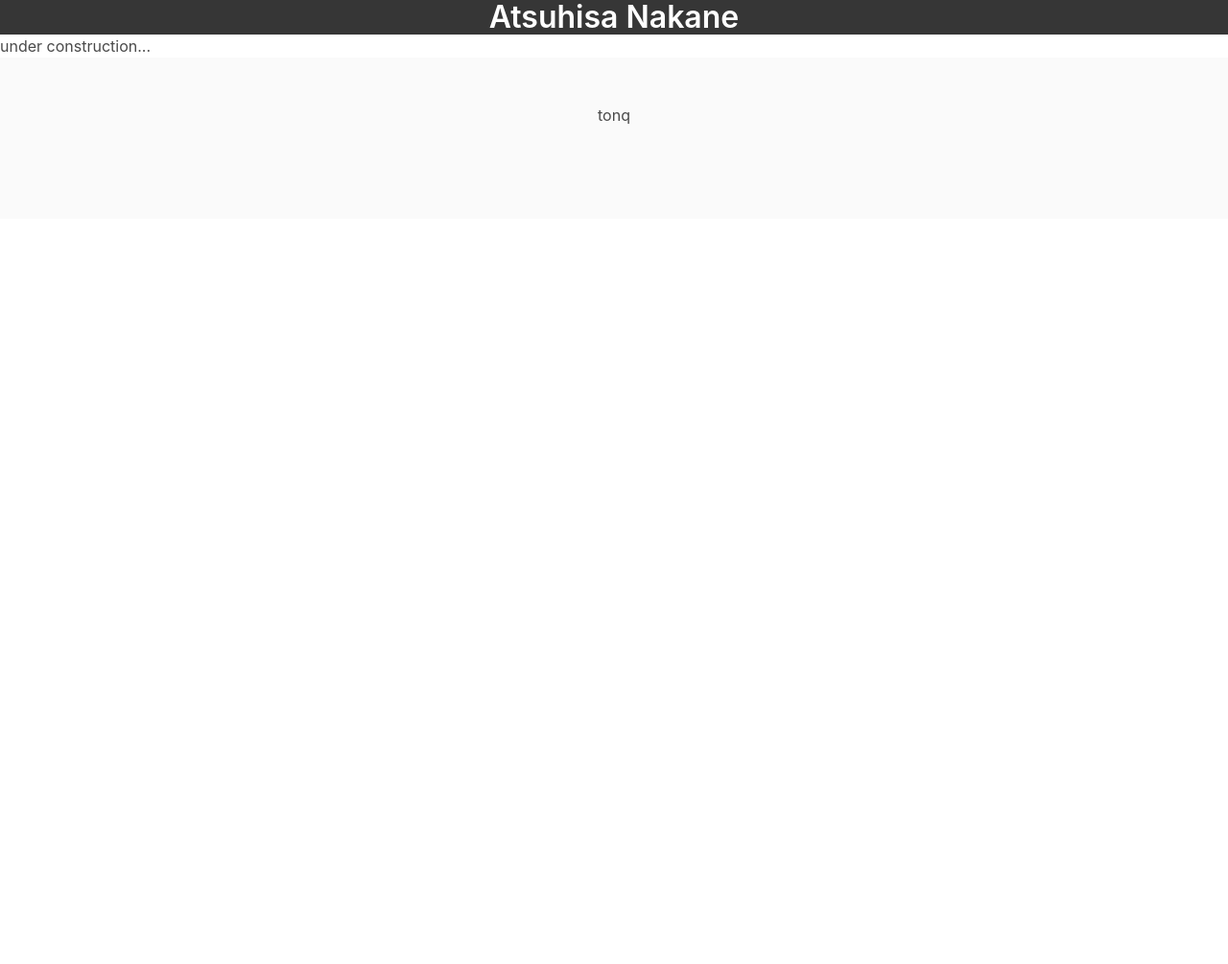
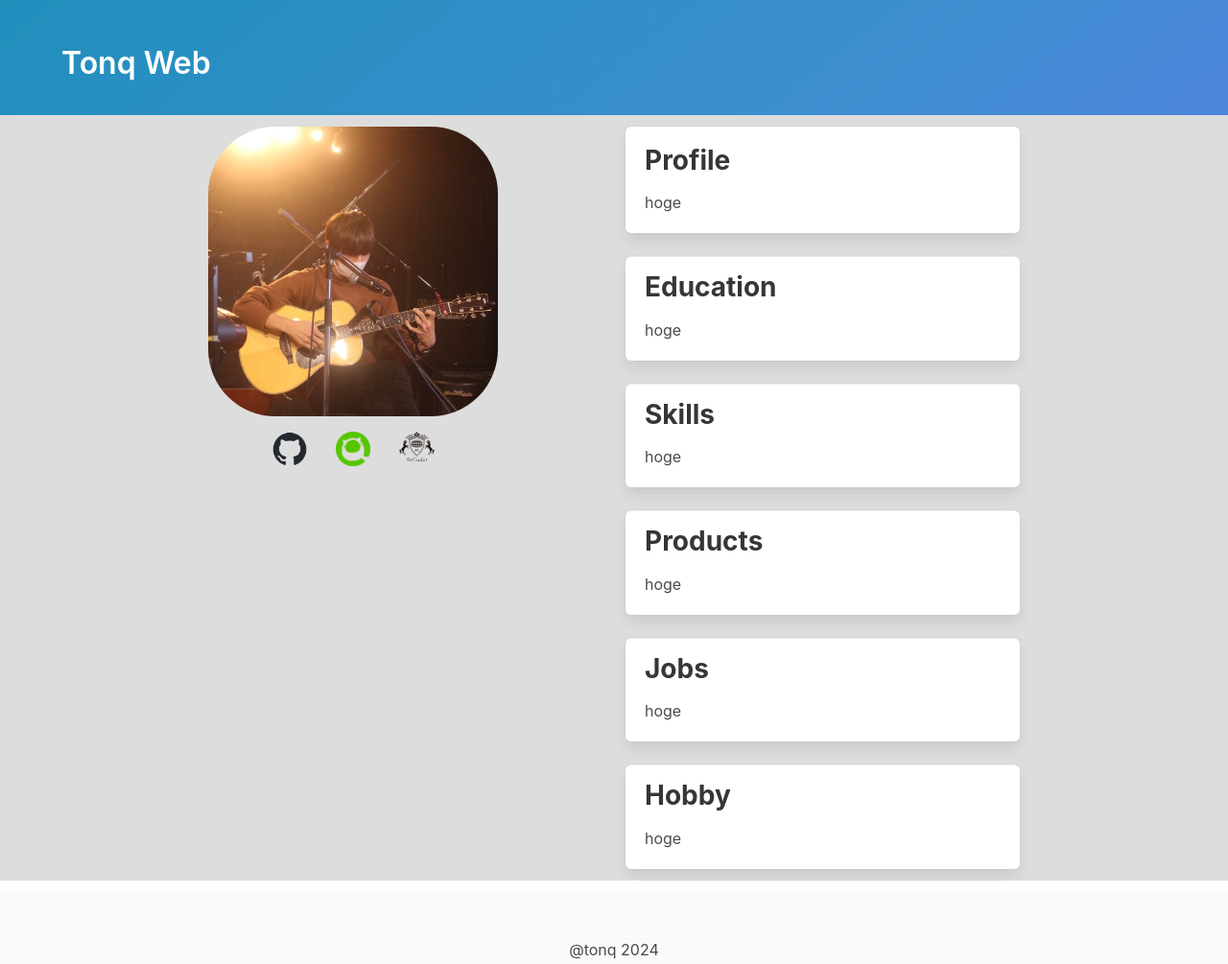
Before and after one commit to Tonkyu/Tonkyu.github.io, a plain HTML site: page index.html in a window 1280 px wide. Shown: the whole page at 96% size. Before the commit the page ends 800 px from the top, so only its background shows below. Drawn offline with nearby package versions, Linux system fonts and the light colour scheme.

Commit message:
work in progress

```diff
--- a/index.html
+++ b/index.html
@@ -3,24 +3,129 @@
 <head>
     <meta charset="utf-8">
     <title>Atsuhisa Nakane</title>
+    <meta name="viewport" content="width=device-width, initial-scale=1">
     <link rel="stylesheet" href="https://cdn.jsdelivr.net/npm/bulma@0.8.0/css/bulma.min.css">
+    <script src="https://use.fontawswome.com/releases/v5.3.1/js/all.js" defer></script>
+    <style>
+        main {
+            background-color: #dddddd;
+        }
+
+        .tonq-icon {
+            border-radius: 70px;
+        }
+
+        .sns-container {
+            display: flex;
+            gap: 30px;
+            padding: 10px 0;
+            margin: 0 auto;
+            justify-content: center;
+        }
+
+        .sns-card {
+            width: 12%;
+            max-width: 100%;
+            object-fit: cover;
+        }
+    </style>
 </head>
 <body>
 
-<section class="hero is-dark">
-    <div class="container">
-        <h1 class="title">
-            Atsuhisa Nakane
-        </h1>
+<section class="hero is-info is-bold">
+    <div class="hero-body">
+        <div class="container">
+            <h1 class="title">
+                Tonq Web
+            </h1>
+        </div>
     </div>
 </section>
 
-under construction...
+<main class="columns is-desktop is-centered">
+    <div class="column is-3">
+        <img src="imgs/profile.jpg" class="tonq-icon" alt="Atsuhisa Nakane's icon">
+        <div class="sns-container">
+            <div class="sns-card">
+                <a href="https://github.com/Tonkyu" target="_blank">
+                    <img src="./imgs/github.png" alt="github icon">
+                </a>
+            </div>
+            <div class="sns-card">
+                <a href="https://qiita.com/tonq" target="_blank">
+                    <img src="./imgs/qiita.png" alt="qiita icon">
+                </a>
+            </div>
+            <div class="sns-card">
+                <a href="https://atcoder.jp/users/tonq" target="_blank">
+                    <img src="./imgs/atcoder.svg" alt="atcoder icon">
+                </a>
+            </div>
+        </div>
+    </div>
+    <div class="column is-1"></div>
+    <div class="column is-4">
+        <article class="box media">
+            <div class="media-content">
+                <div class="content">
+                    <h2><strong>Profile</strong></h2>
+                    hoge
+                </div>
+            </div>
+        </article>
+
+        <article class="box media">
+            <div class="media-content">
+                <div class="content">
+                    <h2><strong>Education</strong></h2>
+                    hoge
+                </div>
+            </div>
+        </article>
+
+        <article class="box media">
+            <div class="media-content">
+                <div class="content">
+                    <h2><strong>Skills</strong></h2>
+                    hoge
+                </div>
+            </div>
+        </article>
+
+        <article class="box media">
+            <div class="media-content">
+                <div class="content">
+                    <h2><strong>Products</strong></h2>
+                    hoge
+                </div>
+            </div>
+        </article>
+
+        <article class="box media">
+            <div class="media-content">
+                <div class="content">
+                    <h2><strong>Jobs</strong></h2>
+                    hoge
+                </div>
+            </div>
+        </article>
+
+        <article class="box media">
+            <div class="media-content">
+                <div class="content">
+                    <h2><strong>Hobby</strong></h2>
+                    hoge
+                </div>
+            </div>
+        </article>
+
+    </div>
+</main>
 
 <footer class="footer">
     <div class="content has-text-centered">
         <p>
-            tonq
+            @tonq 2024
         </p>
     </div>
 </footer>
```
Also changed, not shown: imgs/atcoder.svg (added), imgs/github.png (added), imgs/profile.jpg (added), imgs/qiita.png (added).
